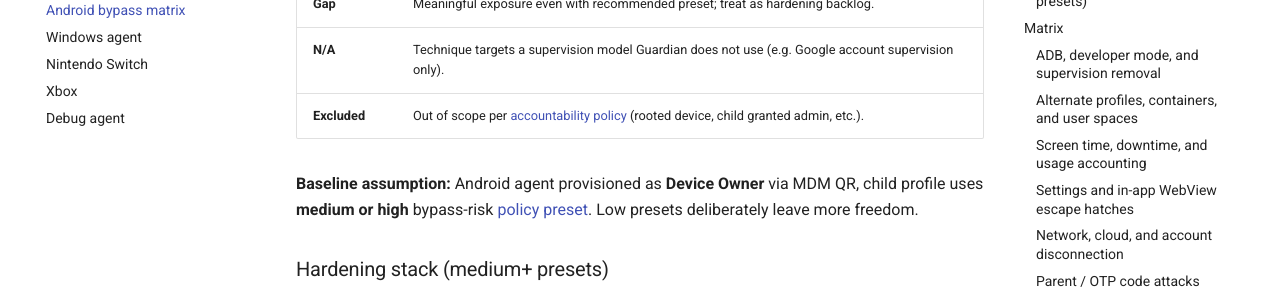
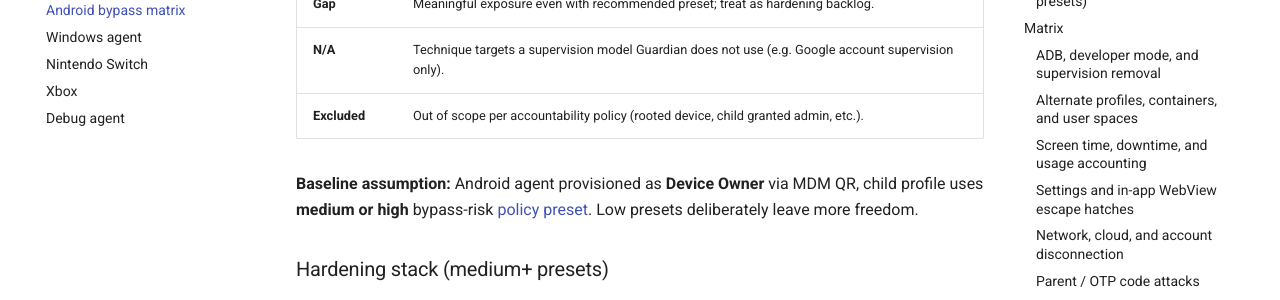
Before and after one commit to Guardian-Parental-Controls/docs, an MkDocs documentation site: the page built from docs/platforms/android-bypasses.md, in a window 1280 px wide and 900 px high, scrolled down 486 px. Shown: the part 152-452 px from the top of the window. Built offline with MkDocs 1.6.1 and Material for MkDocs 9.7.7, drawn with Linux system fonts in a browser that asks for light colours; comment, search, counter and statistics services are not loaded; the version menu is left out; part of the change alters nothing that is shown.

```diff
--- a/docs/platforms/android-bypasses.md
+++ b/docs/platforms/android-bypasses.md
@@ -12,7 +12,7 @@ Use it when hardening a deployment, choosing a [policy preset](../features/polic
 | **Partial** | Mitigated for some configurations, intentional trade-off, or residual OEM-specific risk. |
 | **Gap** | Meaningful exposure even with recommended preset; treat as hardening backlog. |
 | **N/A** | Technique targets a supervision model Guardian does not use (e.g. Google account supervision only). |
-| **Excluded** | Out of scope per [accountability policy](../../AGENTS.md) (rooted device, child granted admin, etc.). |
+| **Excluded** | Out of scope per accountability policy (rooted device, child granted admin, etc.). |
 
 **Baseline assumption:** Android agent provisioned as **Device Owner** via MDM QR, child profile uses **medium or high** bypass-risk [policy preset](../features/policy-presets.md). Low presets deliberately leave more freedom.
 
```
